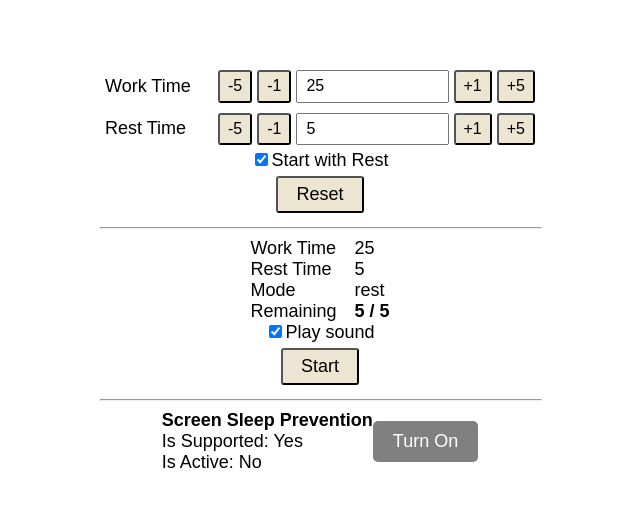
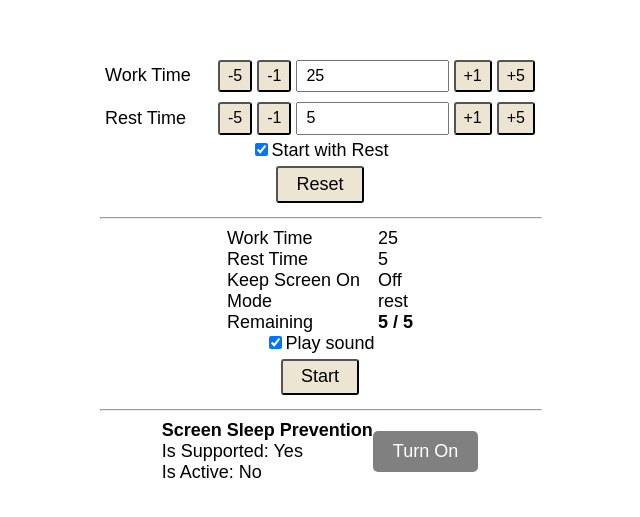
Before and after one commit to pofl/interval-timer-react-vite, a React (Vite) app: page / in a window 1280 px wide. Shown: the part 131-648 px from the top of the page, without its empty margins (320-960 px from the left). Built offline with nearby package versions, Linux system fonts and the light colour scheme.

Commit message:
Show Screen Lock info in table

```diff
--- a/src/components/IntervalTimer.tsx
+++ b/src/components/IntervalTimer.tsx
@@ -125,6 +125,21 @@ export function IntervalTimer() {
             <td style={{ padding: '0 0.5em' }}>{restTime}</td>
           </tr>
           <tr>
+            <td style={{ padding: '0 0.5em' }}>Keep Screen On</td>
+            <td style={{ padding: '0 0.5em' }}>
+              <span onClick={handleToggle} >
+                {error ?
+                  <span>Error: {error}</span> :
+                  !isSupported ?
+                    "Not Supported" :
+                    isLocked ?
+                      <span style={{ color: 'green' }}>On</span> :
+                      "Off"
+                }
+              </span>
+            </td>
+          </tr>
+          <tr>
             <td style={{ padding: '0 0.5em' }}>Mode</td>
             <td style={{ padding: '0 0.5em' }}>{modes[mode]}</td>
           </tr>
```
